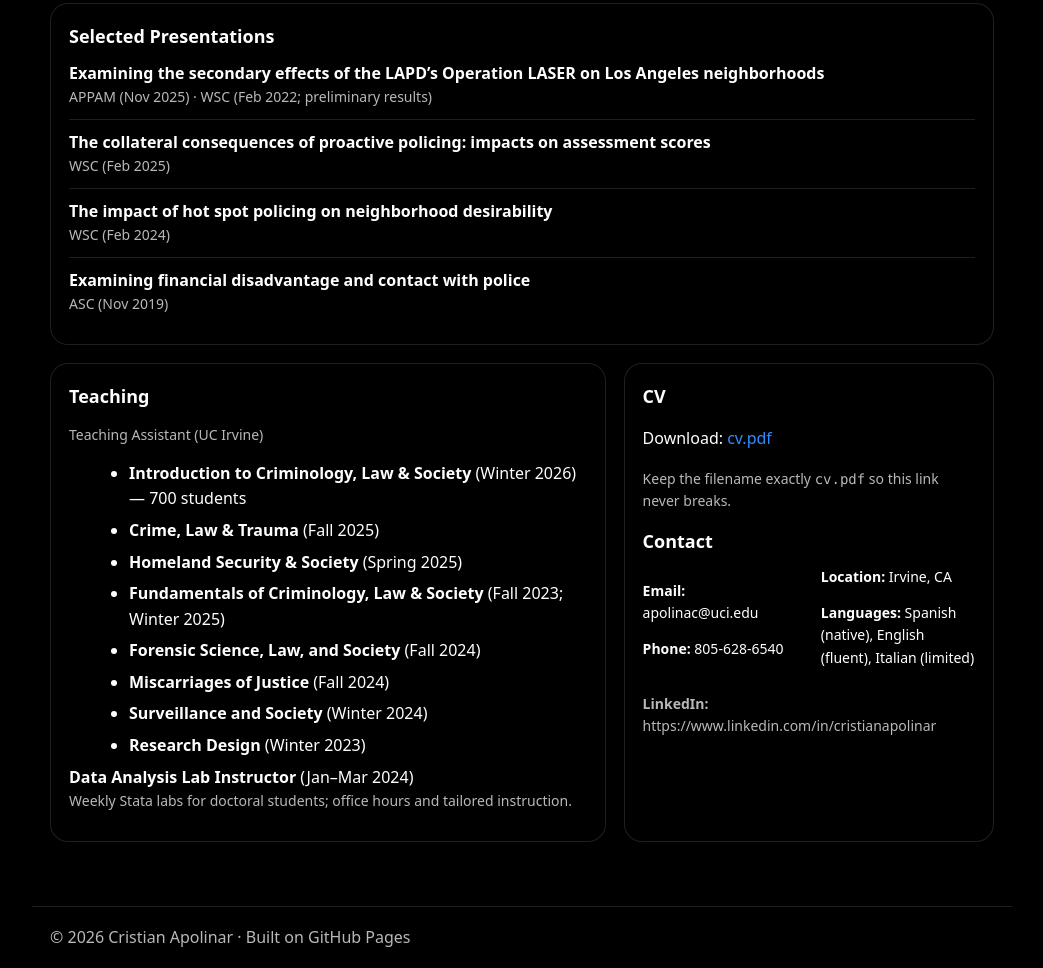
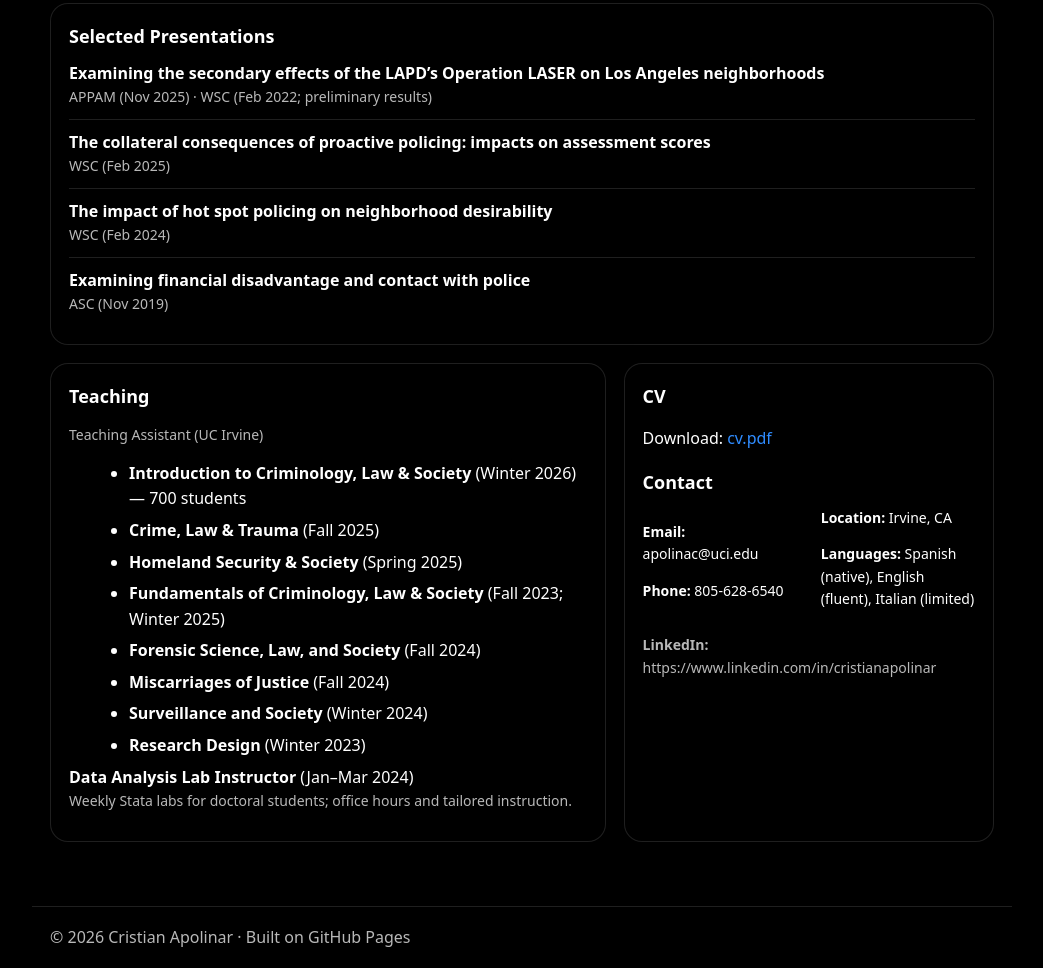
Before and after one commit to cristian-apolinar/cristian-apolinar.github.io, a plain HTML site: page index.html in a window 1280 px wide. Shown: the part 1210-2178 px from the top of the page, without its empty margins (118-1161 px from the left). Drawn offline with Linux system fonts and the light colour scheme.

Commit message:
Update index.html

```diff
--- a/index.html
+++ b/index.html
@@ -305,7 +305,6 @@
       <h2>CV</h2>
       <p>Download: <a href="/cv.pdf">cv.pdf</a></p>
       <p class="muted small">
-        Keep the filename exactly <code>cv.pdf</code> so this link never breaks.
       </p>
 
       <div class="item" id="contact">
```
